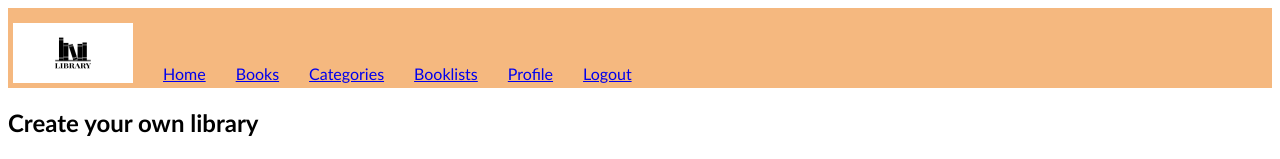
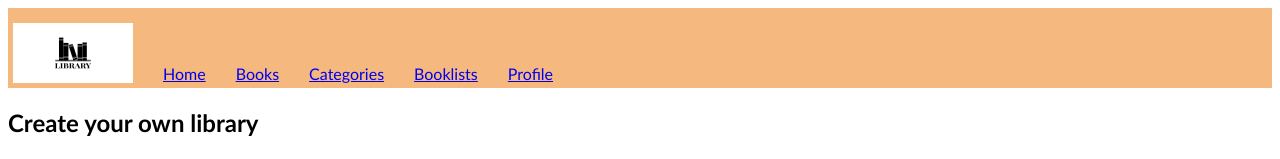
Before and after one commit to michaels90up/next-js-final-project-library, a Next.js app: page / in a window 1280 px wide. Shown: the top 159 px of the page. Built offline with nearby package versions, Linux system fonts and the light colour scheme.

Commit message:
Adding typescript

```diff
--- a/components/Header.js
+++ b/components/Header.tsx
@@ -1,6 +1,7 @@
 import { css } from '@emotion/react';
 import Image from 'next/image';
 import Link from 'next/link';
+import { User } from '../database/users';
 
 const navStyles = css`
   background-color: #f5b87f;
@@ -19,7 +20,11 @@ const navStyles = css`
   }
 `;
 
-export default function Header() {
+type Props = {
+  user?: User;
+};
+
+export default function Header(props: Props) {
   return (
     <header>
       <nav css={navStyles}>
@@ -30,7 +35,7 @@ export default function Header() {
           <Link href="/categories">Categories</Link>
           <Link href="/booklists">Booklists</Link>
           <Link href="/profile">Profile</Link>
-          <Link href="/logout">Logout</Link>
+          {props.user && <Link href="/logout">Logout</Link>}
         </div>
       </nav>
     </header>
```
